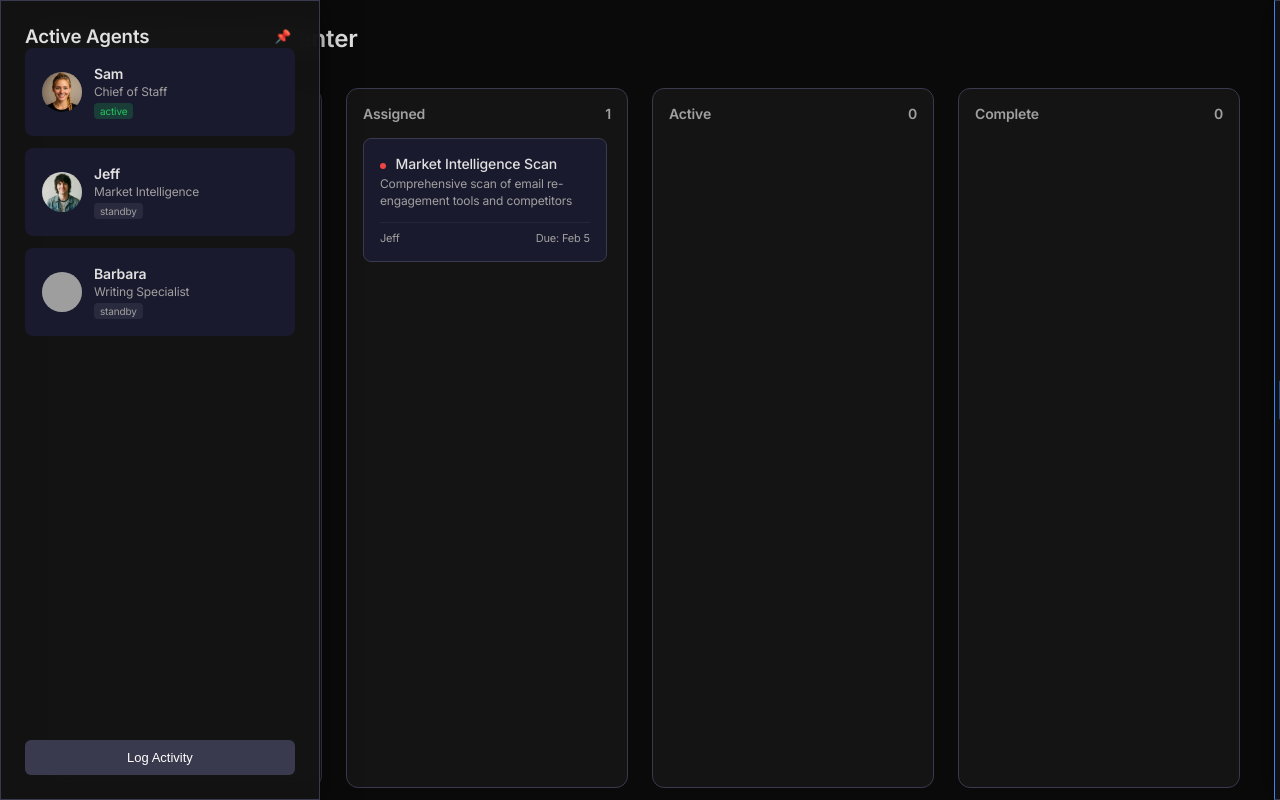
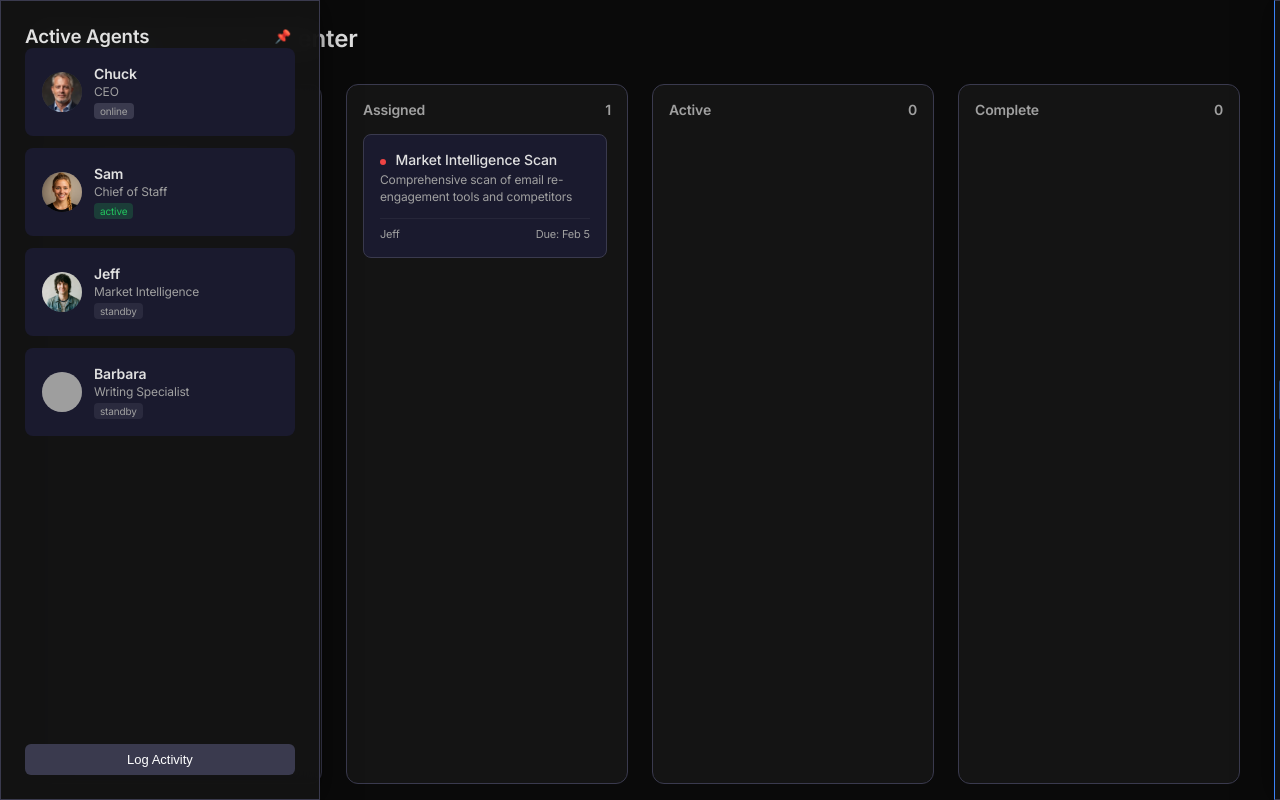
Before and after one commit to pjexec/subagent-command-center, a plain HTML site: page index.html in a window 1280 px wide. Drawn offline with Linux system fonts and the light colour scheme; grey boxes are pictures that could not be loaded.

Commit message:
Update: Add Chuck as CEO, refine button sizing, and add online status

```diff
--- a/css/style.css
+++ b/css/style.css
@@ -367,13 +367,19 @@ body {
     background: var(--accent);
     color: white;
     border: none;
-    padding: 10px 16px;
+    padding: 8px 14px;
+    /* Reduced from 10px 16px */
     border-radius: 6px;
     cursor: pointer;
     font-weight: 500;
     font-size: 13px;
+    /* Kept or slightly smaller if needed */
     transition: background 0.2s;
     width: 100%;
+    display: inline-flex;
+    align-items: center;
+    justify-content: center;
+    gap: 6px;
 }
 
 .button:hover {
--- a/js/command-center.js
+++ b/js/command-center.js
@@ -5,6 +5,7 @@ class CommandCenter {
 
         // default state if storage is empty
         this.agents = [
+            { id: 'chuck', name: 'Chuck', role: 'CEO', status: 'online', avatar: 'img/chuck.jpeg' },
             { id: 'sam', name: 'Sam', role: 'Chief of Staff', status: 'active', avatar: 'img/samantha.png' },
             { id: 'jeff', name: 'Jeff', role: 'Market Intelligence', status: 'standby', avatar: 'img/jeff-avatar.png' },
             { id: 'barbara', name: 'Barbara', role: 'Writing Specialist', status: 'standby', avatar: 'img/barbara-avatar.png' }
```
Also changed, not shown: img/chuck.jpeg (added).
